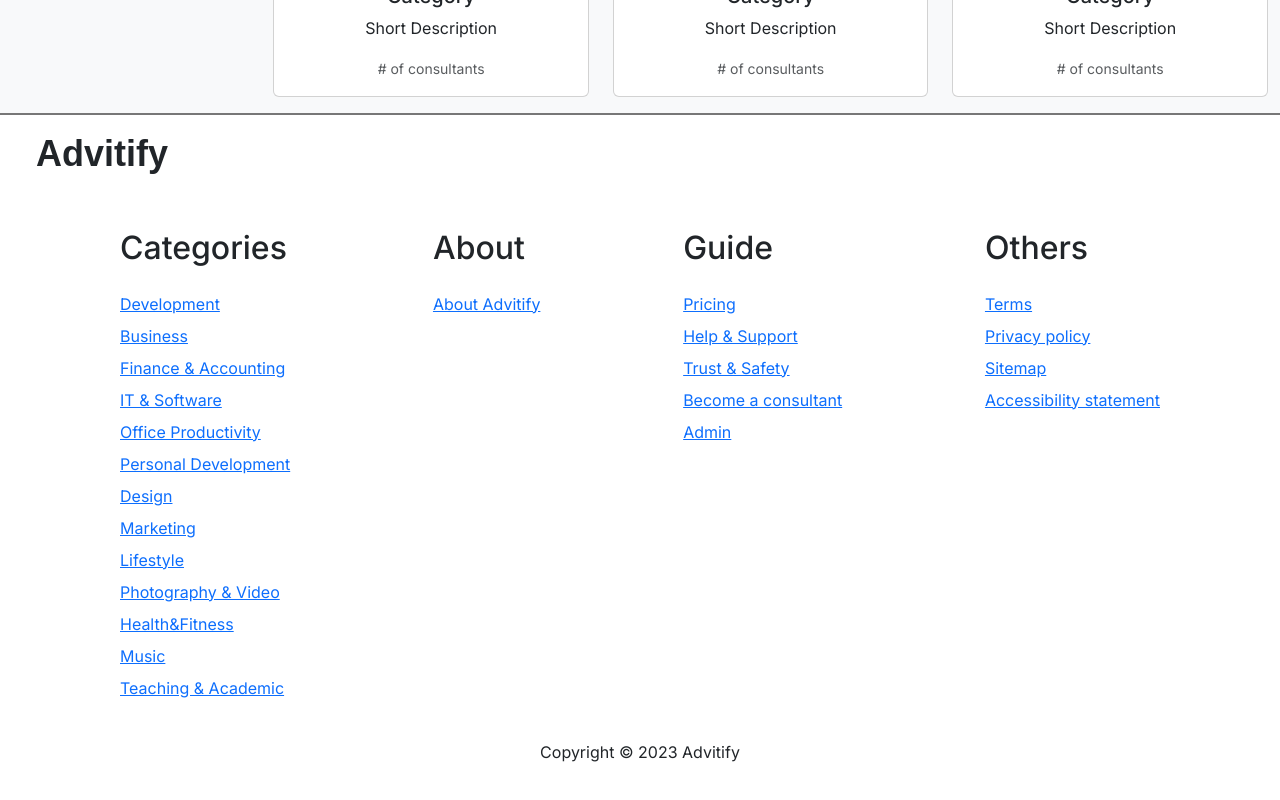
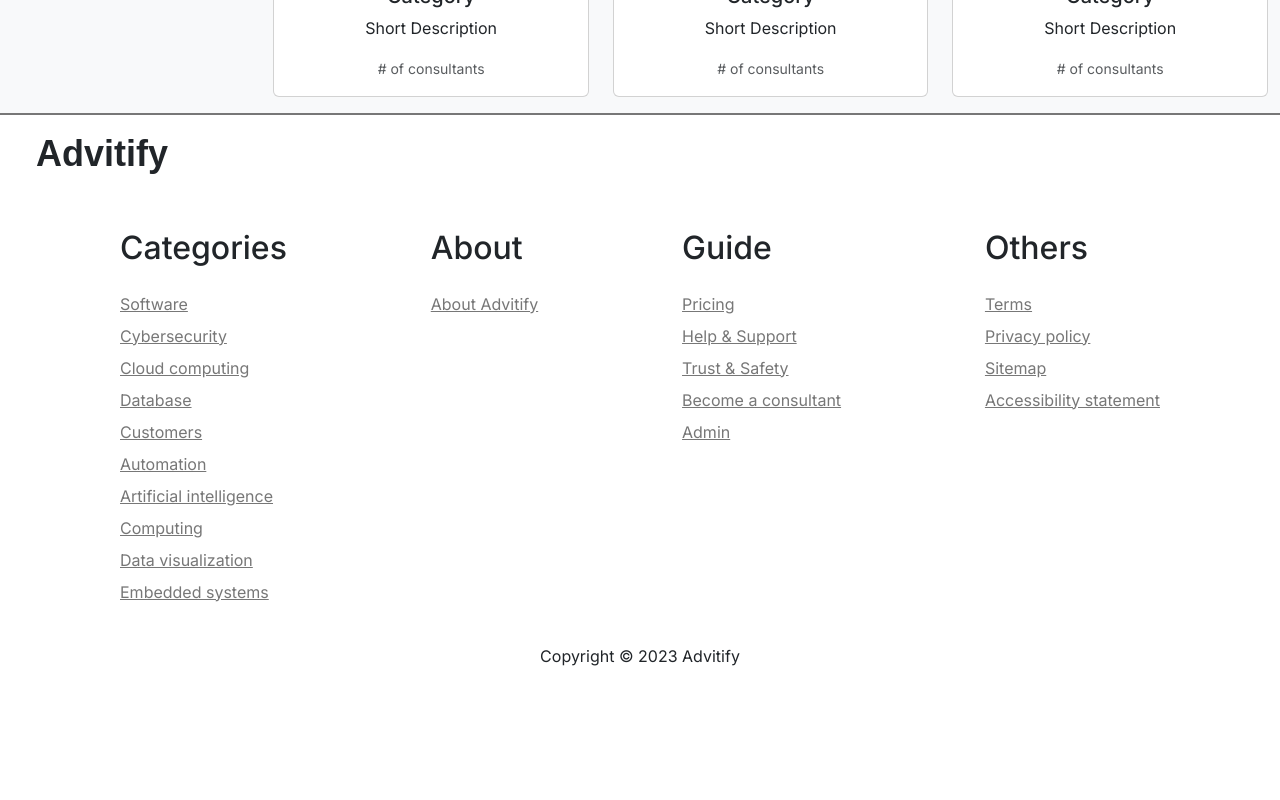
Before and after one commit to onurgolgedar/csis-3275-advitify, a Next.js app: page / in a window 1280 px wide. Shown: the part 1593-2393 px from the top of the page. After the commit the page ends 2297 px from the top, so only its background shows below. Built offline with nearby package versions, Linux system fonts and the light colour scheme; a web font is replaced by a local one.

Commit message:
modify content name

```diff
--- a/app/components/Footer.jsx
+++ b/app/components/Footer.jsx
@@ -7,12 +7,12 @@ const logoFont = Abhaya_Libre({
   weight: "800"
 })
 
+
+
 const navigationCategories = [{
   category: "Categories",
-  contents: [
-    "Development", "Business", "Finance & Accounting", "IT & Software", "Office Productivity",
-    "Personal Development", "Design", "Marketing", "Lifestyle", "Photography & Video", "Health&Fitness",
-    "Music", "Teaching & Academic"
+  contents: ["Software", "Cybersecurity", "Cloud computing", "Database", "Customers", "Automation",
+    "Artificial intelligence", "Computing", "Data visualization", "Embedded systems"
   ]
 }, {
   category: "About",
--- a/app/components/Footer.module.css
+++ b/app/components/Footer.module.css
@@ -1,46 +1,47 @@
+
 .wrapper {
-  width: 100vw;
-  display: flex;
-  justify-content: center;
-  border-top: solid #777777 2px;
+  width: 100vw !important;
+  display: flex !important;
+  justify-content: center !important;
+  border-top: solid #777777 2px !important;
 }
 
 .container {
-  min-height: 300px;
-  width: 100%;
-  padding: 12px 24px;
+  min-height: 300px !important;
+  width: 100% !important;
+  padding: 12px 24px !important;
 }
 
 .logo {
-  font-size: 36px;
-  padding: 8px 12px;
+  font-size: 36px !important;
+  padding: 8px 12px !important;
 }
 
 .categoryContainer {
-  display: flex;
-  justify-content: space-between;
-  padding: 48px 96px 0;
+  display: flex !important;
+  justify-content: space-between !important;
+  padding: 48px 96px 0 !important;
 }
 
 .links {
-  display: flex;
-  flex-direction: column;
-  gap: 8px;
-  color: #9ca3af;
-  list-style: none;
-  padding: 16px 0 0 0;
+  display: flex !important;
+  flex-direction: column !important;
+  gap: 8px !important;
+  color: #9ca3af !important;
+  list-style: none !important;
+  padding: 16px 0 0 0 !important;
 }
 
-.link {
-  /*  */
+.link a {
+  color: #777777 !important;
 }
 
 .link:hover {
-  color: #111827;
+  color: #111827 !important;
 }
 
 .copyRight {
-  display: flex;
-  justify-content: center;
-  margin: 24px 0;
+  display: flex !important;
+  justify-content: center !important;
+  margin: 24px 0 !important;
 }
```
